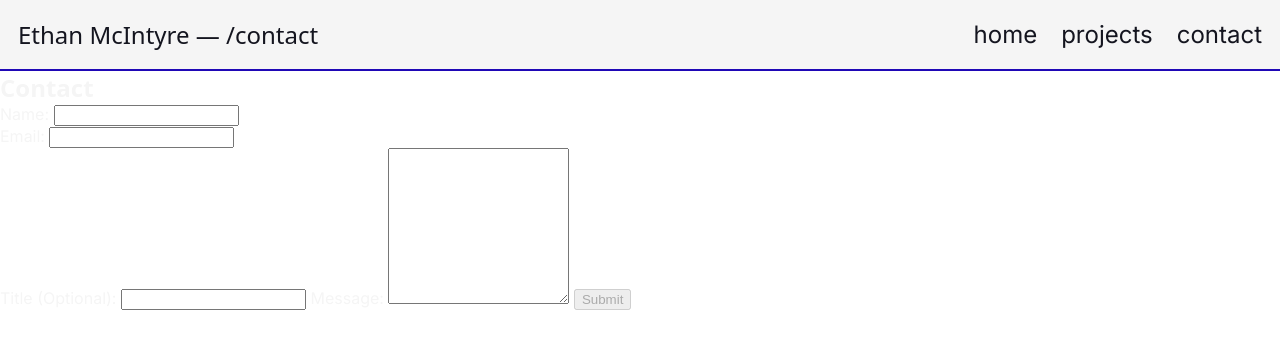
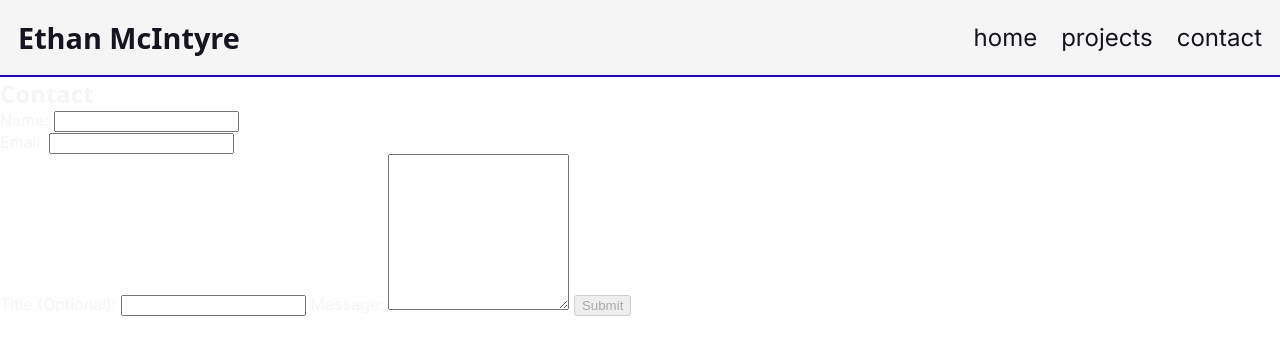
Before and after one commit to ethanmci/portfolio-v2, a SvelteKit app: page /contact in a window 1280 px wide. Shown: the top 354 px of the page. Built offline with nearby package versions, Linux system fonts and the light colour scheme; no server answers; a web font is replaced by a local one.

Commit message:
fixes for nav layout + setting up mobile

```diff
--- a/src/routes/+layout.svelte
+++ b/src/routes/+layout.svelte
@@ -16,14 +16,17 @@
 
 <nav class="nav-menu">
   <a href="/" class="accent-text nav-name-type">
-    <span>Ethan McIntyre</span>
-    {#if page.route.id !== "/"}
-      &mdash; {page.route.id}
-    {/if}
+    <h1>Ethan McIntyre</h1>
   </a>
-  <a href="/" class={[ page.route.id && 'selected-nav-item' ]}>Home</a>
-  <a href="projects" class={[ page.route.id && 'selected-nav-item' ]}>Projects</a>
-  <a href="contact" class={[ page.route.id && 'selected-nav-item' ]}>Contact</a>
+  <a href="/" class={[page.route.id === "/" && "selected-nav-item"]}>Home</a>
+  <a
+    href="/projects"
+    class={[page.route.id === "/projects" && "selected-nav-item"]}>Projects</a
+  >
+  <a
+    href="/contact"
+    class={[page.route.id === "/contact" && "selected-nav-item"]}>Contact</a
+  >
 </nav>
 
 {#key data.pathname}
@@ -36,10 +39,9 @@
   </main>
 {/key}
 
-<style>
+<style scoped>
   :global(body, html) {
     height: 100dvh;
-    max-height: 100dvh;
     margin: 0;
     width: 100%;
     position: relative;
@@ -50,6 +52,8 @@
   .page-content {
     flex-grow: 1;
     margin: 0;
+    max-width: 100%;
+    overflow-y: auto;
   }
 
   .selected-nav-item {
@@ -58,18 +62,32 @@
 
   .nav-menu {
     display: flex;
+    z-index: 10;
     flex-direction: row;
     justify-items: center;
     align-items: center;
     justify-content: flex-end;
     top: 0;
     left: 0;
+    right: 0;
     padding: var(--spacing-sm);
     font-size: var(--text-md);
     gap: var(--spacing-sm);
     background-color: var(--bg-inverse);
     transition: width 2s;
     border-bottom: 2px solid var(--blue);
+  }
+  .nav-menu::after {
+    height: initial;
+    display: flex;
+    position: relative;
+    flex-grow: 1;
+  }
+
+  /* Small devices (portrait tablets and large phones, 600px and up) */
+  @media only screen and (min-width: 600px) {
+    .nav-menu {
+    }
   }
 
   .nav-menu > a {
@@ -93,4 +111,8 @@
   .nav-name-type {
     margin-right: auto;
   }
+
+  h1 {
+    font-size: larger;
+  }
 </style>
```
